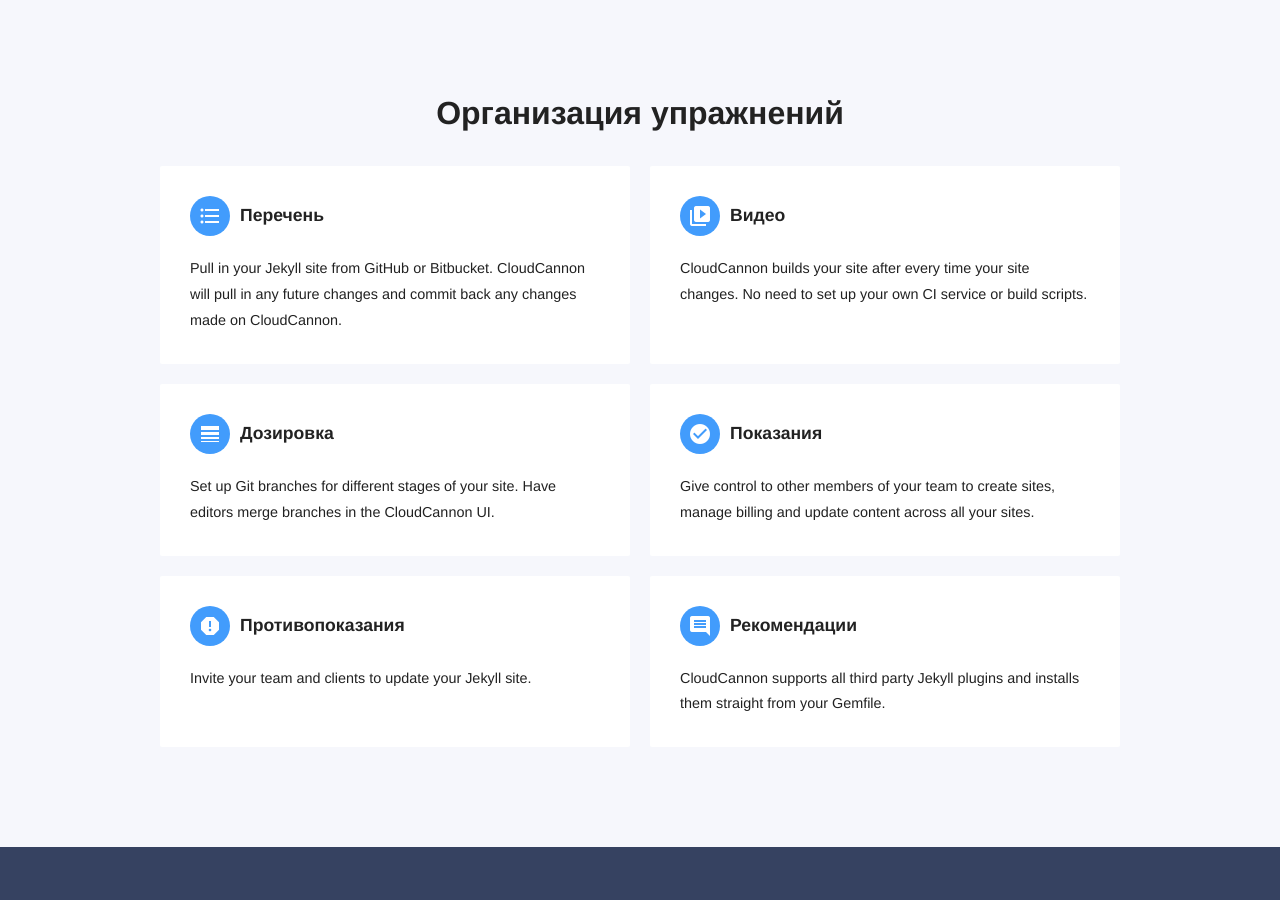
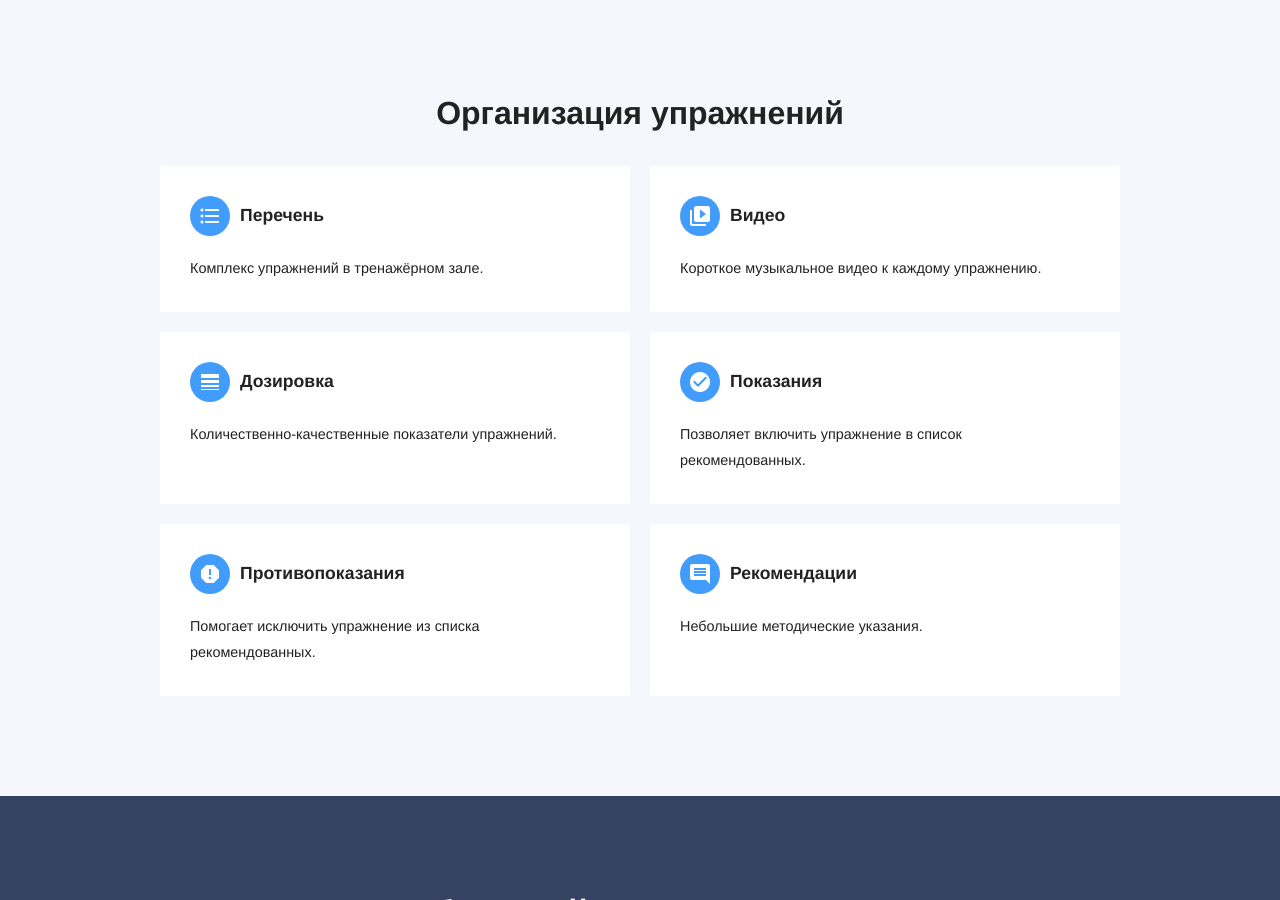
Before and after one commit to RakhimyanTim/fitness.github.io, a Jekyll site: the page built from pages/features.html, in a window 1280 px wide and 900 px high, scrolled down 1358 px. Built offline with Jekyll 4.4.1, drawn with Linux system fonts in a browser that asks for light colours; some web fonts are replaced.

Commit message:
Update features.html

```diff
--- a/pages/features.html
+++ b/pages/features.html
@@ -40,17 +40,17 @@ permalink: /features/
 	<h2>Организация упражнений</h2>
 
 	<ul class="cards">
-		{% include components/features/data-block.html icon="format_list_bulleted" title="Перечень" content="Pull in your Jekyll site from GitHub or Bitbucket. CloudCannon will pull in any future changes and commit back any changes made on CloudCannon." %}
+		{% include components/features/data-block.html icon="format_list_bulleted" title="Перечень" content="Комплекс упражнений в тренажёрном зале." %}
 
-		{% include components/features/data-block.html icon="video_library" title="Видео" content="CloudCannon builds your site after every time your site changes. No need to set up your own CI service or build scripts." %}
+		{% include components/features/data-block.html icon="video_library" title="Видео" content="Короткое музыкальное видео к каждому упражнению." %}
 
-		{% include components/features/data-block.html icon="line_weight" title="Дозировка" content="Set up Git branches for different stages of your site. Have editors merge branches in the CloudCannon UI." %}
+		{% include components/features/data-block.html icon="line_weight" title="Дозировка" content="Количественно-качественные показатели упражнений." %}
 
-		{% include components/features/data-block.html icon="check_circle" title="Показания" content="Give control to other members of your team to create sites, manage billing and update content across all your sites." %}
+		{% include components/features/data-block.html icon="check_circle" title="Показания" content="Позволяет включить упражнение в список рекомендованных." %}
 
-		{% include components/features/data-block.html icon="report" title="Противопоказания" content="Invite your team and clients to update your Jekyll site." %}
+		{% include components/features/data-block.html icon="report" title="Противопоказания" content="Помогает исключить упражнение из списка рекомендованных." %}
 
-		{% include components/features/data-block.html icon="comment" title="Рекомендации" content="CloudCannon supports all third party Jekyll plugins and installs them straight from your Gemfile." %}
+		{% include components/features/data-block.html icon="comment" title="Рекомендации" content="Небольшие методические указания." %}
 	</ul>
 </div>
 <script src="/js/features.js"></script>
```
